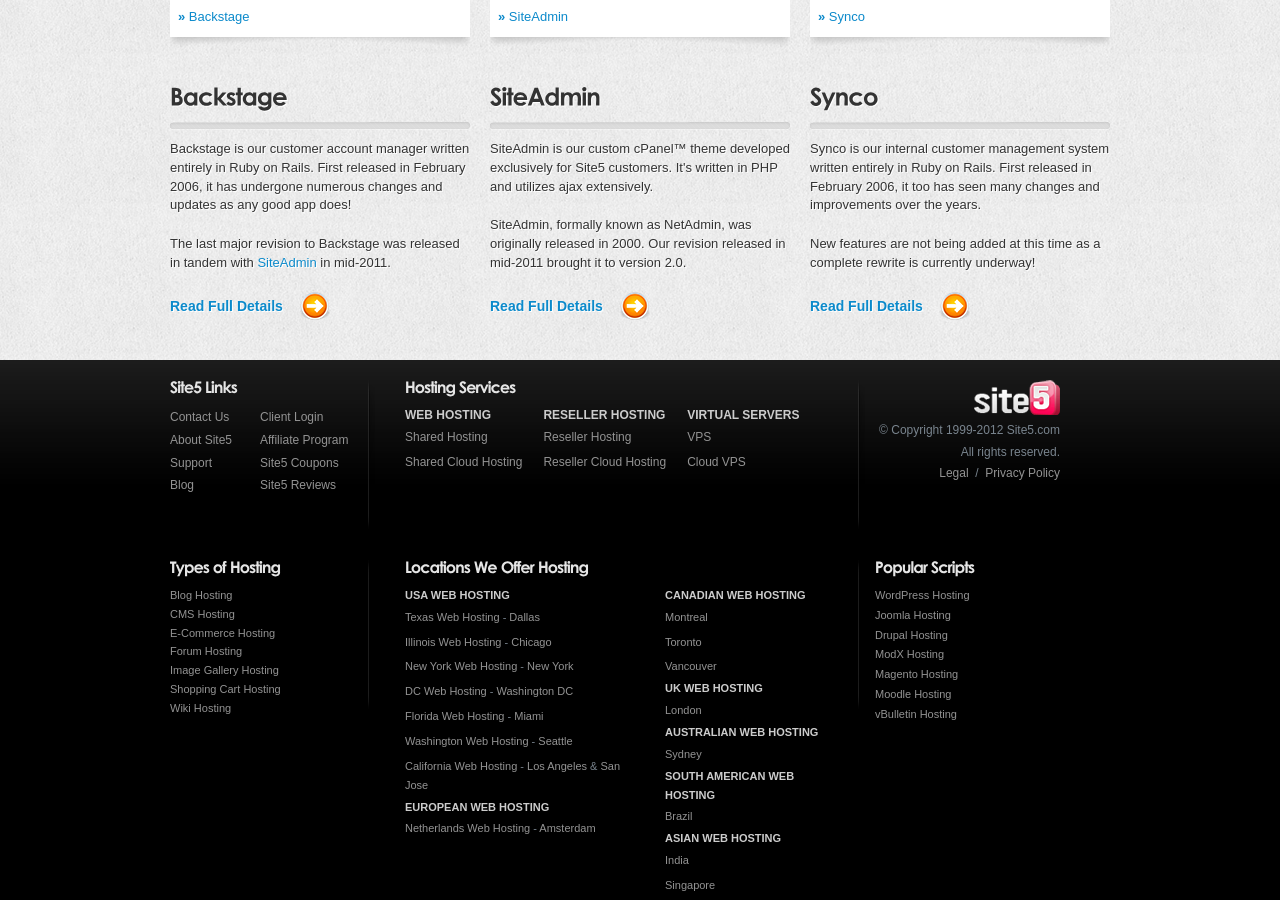
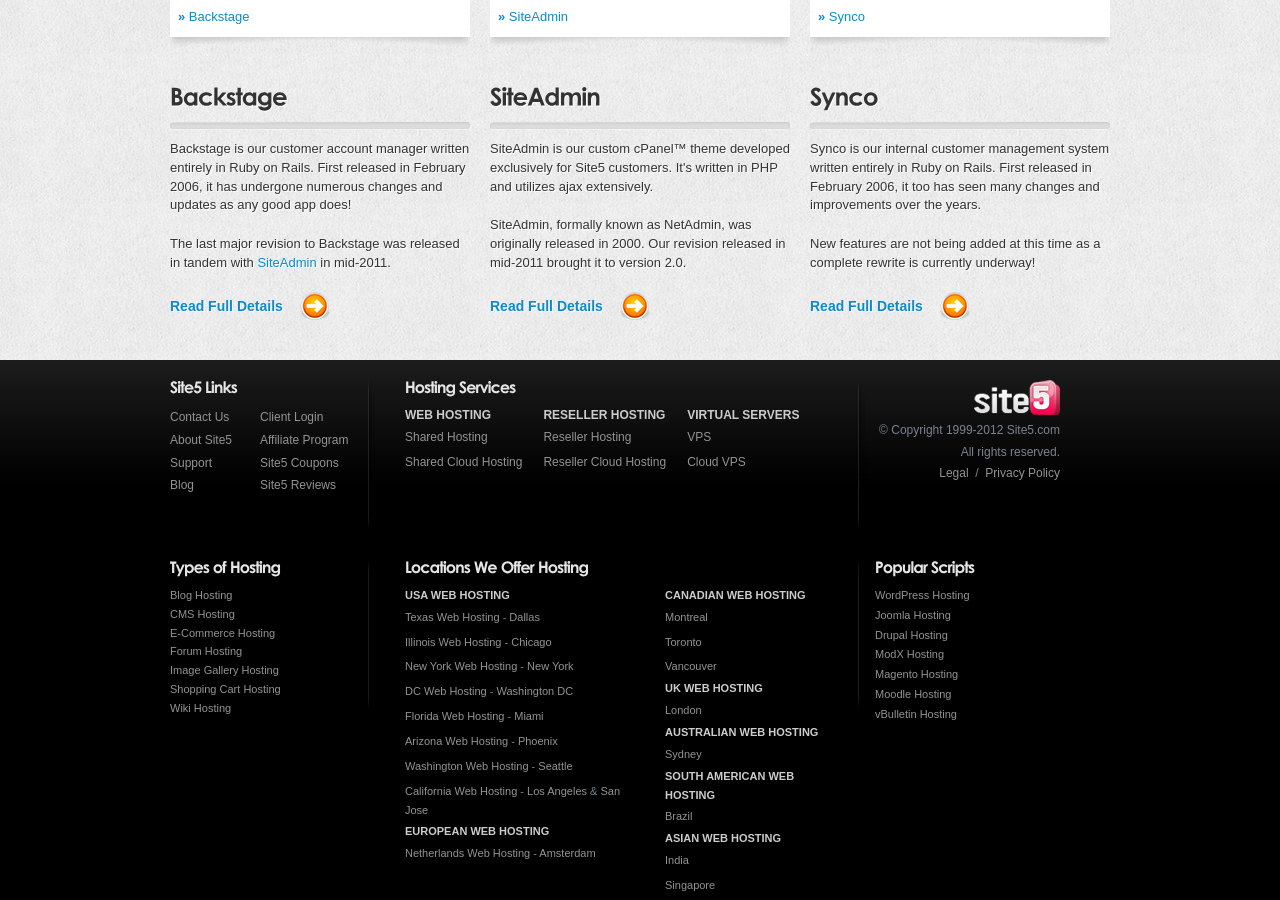
Before and after one commit to digideskio/eng5.com, a Jekyll site: the page built from index.html, in a window 1280 px wide and 900 px high, scrolled down 742 px. Built offline with Jekyll 4.4.1, drawn with Linux system fonts in a browser that asks for light colours; Markdown is read by kramdown in place of the engine named in the settings.

Commit message:
Adding Arizona to the footer

```diff
--- a/_layouts/default.html
+++ b/_layouts/default.html
@@ -127,6 +127,7 @@
 									<li><a href="http://www.site5.com/p/new-york-web-hosting/">New York Web Hosting</a> - <a href="http://www.site5.com/p/new-york-city-web-hosting/">New York</a></li>
 									<li><a href="http://www.site5.com/p/dc-web-hosting/">DC Web Hosting</a> - <a href="http://www.site5.com/p/washington-dc-web-hosting/">Washington DC</a></li>
 									<li><a href="http://www.site5.com/p/florida-web-hosting/">Florida Web Hosting</a> - <a href="http://www.site5.com/p/miami-florida-web-hosting/">Miami</a></li>
+									<li><a href="http://www.site5.com/p/arizona-web-hosting/">Arizona Web Hosting</a> - <a href="http://www.site5.com/p/phoenix-arizona-web-hosting/">Phoenix</a></li>
 									<li><a href="http://www.site5.com/p/washington-web-hosting/">Washington Web Hosting</a> - <a href="http://www.site5.com/p/seattle-washington-web-hosting/">Seattle</a></li>
 									<li><a href="http://www.site5.com/p/california-web-hosting/">California Web Hosting</a> - <a href="http://www.site5.com/p/los-angeles-california-web-hosting/">Los Angeles</a> &amp; <a href="http://www.site5.com/p/san-jose-california-web-hosting/">San Jose</a></li>
 								</ul>
```
